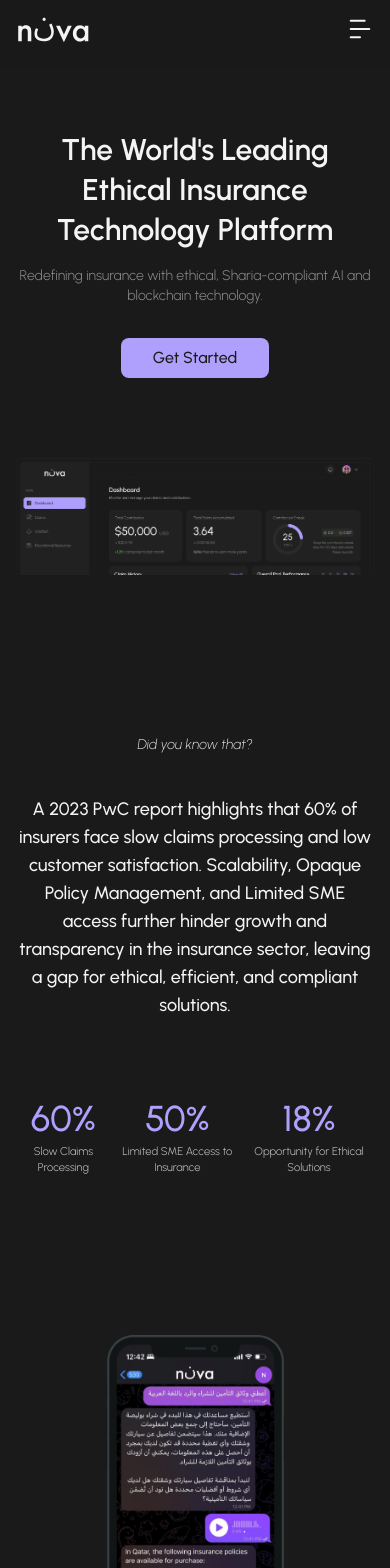
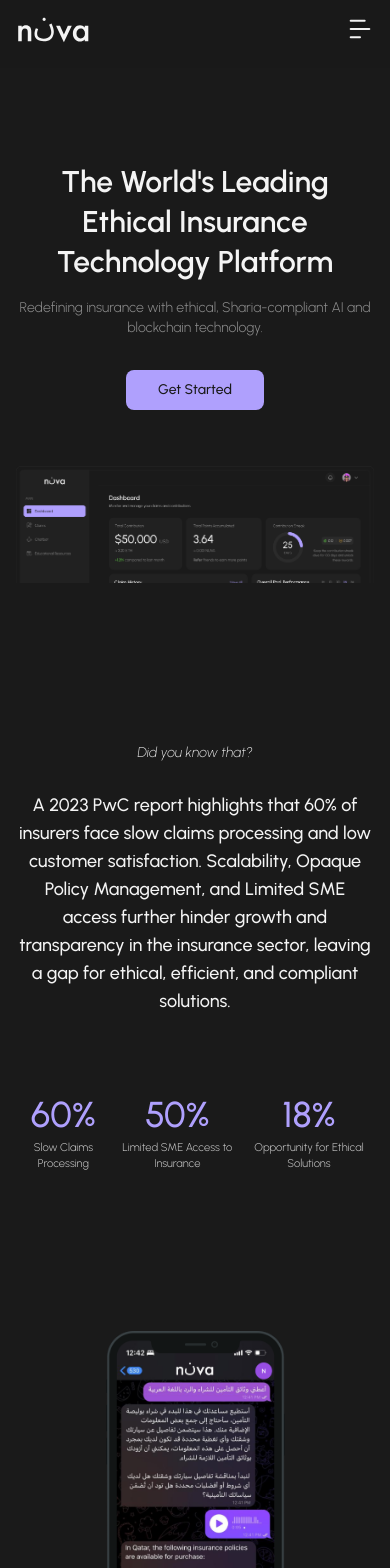
Before and after one commit to Khadeeejah/Nuva, a React (Vite) app: page / in a window 390 px wide. Shown: the top 1568 px of the page. Built offline with nearby package versions, Linux system fonts and the light colour scheme.

Commit message:
fix: design bugs

```diff
--- a/src/components/Footer.jsx
+++ b/src/components/Footer.jsx
@@ -12,7 +12,7 @@ const Footer = () => {
           Nuva. All Rights Reserved © 2024
         </p>
       </div>
-      <div className="grid gap-4 place-content-center">
+      <div className="grid gap-6 place-content-center md:gap-4">
         <div className="flex gap-7">
           <button className="w-10 h-10 rounded-full flex justify-center items-center bg-black-300 border border-black-400 cursor-pointer transition duration-200 xl:hover:bg-black-200">
             <Phone />
@@ -24,7 +24,7 @@ const Footer = () => {
             <Mail />
           </button>
         </div>
-        <ul className="flex gap-4 text-neutral-100">
+        <ul className="flex gap-4 ml-2.5 text-neutral-100 md:ml-0">
           <li>
             <a href="#">Home</a>
           </li>
--- a/src/components/Hero.jsx
+++ b/src/components/Hero.jsx
@@ -2,8 +2,8 @@ import heroImage from "../assets/images/hero-img.png";
 
 const Hero = () => {
   return (
-    <div className="px-4 pt-16 pb-20 md:px-10 md:pt-20 lg:px-20 lg:py-40 xl:pb-44 xl:px-[7.5rem]">
-      <div className="grid gap-20">
+    <div className="px-4 pt-24 pb-20 md:px-10 md:pt-24 lg:px-20 lg:py-40 xl:pb-44 xl:px-[7.5rem]">
+      <div className="grid gap-14 md:gap-20">
         <div>
           <h1 className="text-3xl font-semibold text-center pb-4 leading-10 md:text-5xl md:leading-tight lg:text-[3.25rem] lg:w-3/4 lg:mx-auto xl:text-6xl xl:w-4/5 xl:leading-tight">
             The World&apos;s Leading Ethical Insurance Technology Platform
@@ -12,7 +12,7 @@ const Hero = () => {
             Redefining insurance with ethical, Sharia-compliant AI and
             blockchain technology.
           </p>
-          <button className="px-8 py-2 mx-auto flex mt-8 text-black-50 font-medium bg-primary-100 cursor-pointer rounded-lg transition duration-300 lg:px-12 lg:py-2.5 xl:hover:bg-primary-200">
+          <button className="px-8 py-2.5 mx-auto text-sm flex mt-8 text-black-50 font-medium bg-primary-100 cursor-pointer rounded-lg transition duration-300 md:text-base lg:px-12 lg:py-2.5 xl:hover:bg-primary-200">
             Get Started
           </button>
         </div>
--- a/src/components/Navigation.jsx
+++ b/src/components/Navigation.jsx
@@ -56,7 +56,7 @@ const Navigation = () => {
                 </li>
               ))}
             </ul>
-            <button className="w-full px-6 py-3 text-black-50 font-medium bg-primary-100 cursor-pointer rounded-lg mt-24 text-lg">
+            <button className="w-full px-6 py-3 text-black-50 font-semibold bg-primary-100 cursor-pointer rounded-lg mt-24 text-lg">
               Get Started
             </button>
           </div>
@@ -69,7 +69,7 @@ const Navigation = () => {
           </li>
         ))}
       </ul>
-      <button className="hidden py-2 text-black-50 bg-primary-100 cursor-pointer rounded-lg transition duration-300 md:px-4 md:block lg:font-medium lg:px-6 xl:hover:bg-primary-200">
+      <button className="hidden py-2 text-black-50 bg-primary-100 cursor-pointer rounded-lg transition duration-300 md:px-4 md:block md:font-medium lg:px-6 xl:hover:bg-primary-200">
         Get Started
       </button>
     </div>
--- a/src/components/Stats.jsx
+++ b/src/components/Stats.jsx
@@ -6,7 +6,7 @@ const Stats = () => {
       <p className="font-extralight italic text-center lg:text-lg">
         Did you know that?
       </p>
-      <div className="mt-10 grid gap-20 md:px-10 lg:px-18 xl:px-32">
+      <div className="mt-7 grid gap-20 md:mt-10 md:px-10 lg:px-18 xl:px-32">
         <h4 className="text-lg font-medium text-center leading-7 md:text-xl md:leading-8 xl:text-2xl xl:leading-10">
           A 2023 PwC report highlights that 60% of insurers face slow claims
           processing and low customer satisfaction. Scalability, Opaque Policy
```
